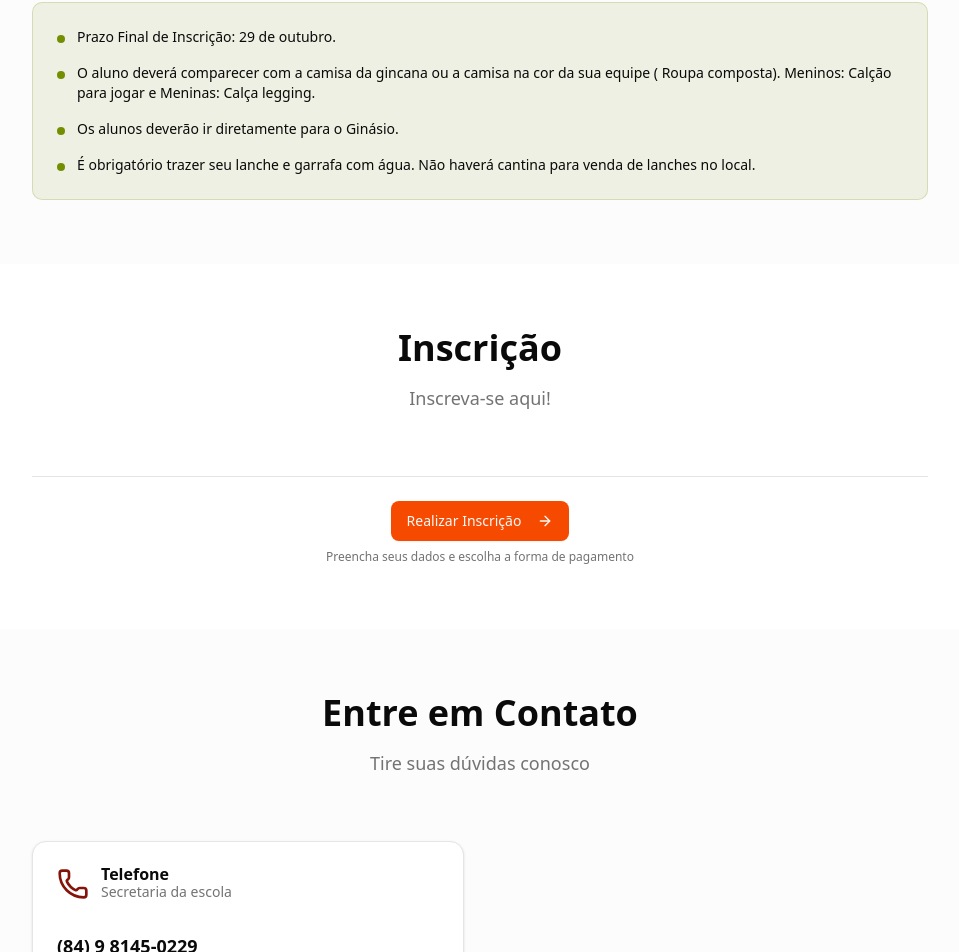
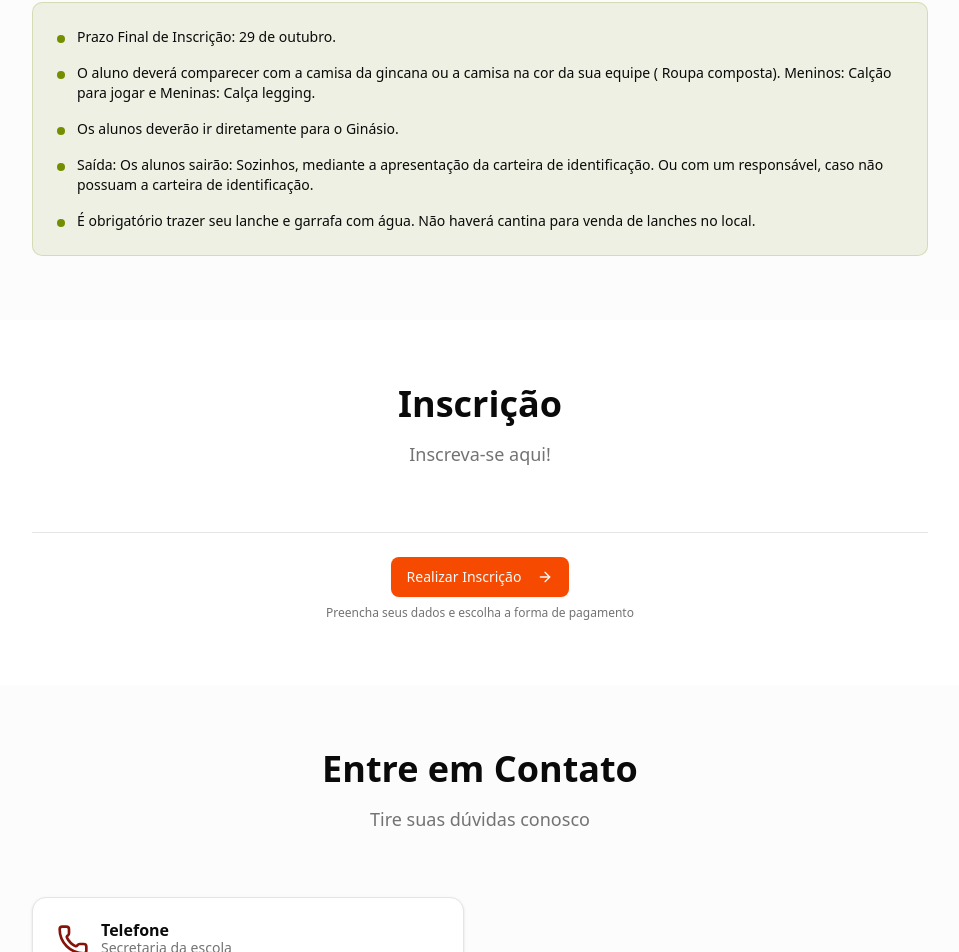
Before and after one commit to pedrologapp/amadeus-2025-jogosinterclasse, a React (Vite) app: page / in a window 1280 px wide. Shown: the part 1500-2452 px from the top of the page, without its empty margins (160-1119 px from the left). Built offline with nearby package versions, Linux system fonts and the light colour scheme.

Commit message:
Update App.jsx

```diff
--- a/src/App.jsx
+++ b/src/App.jsx
@@ -288,6 +288,14 @@ import React, { useState } from 'react';
                   </p>
                 </div>
               </div>
+			 <div className="flex items-start space-x-3">
+                <div className="w-2 h-2 bg-accent rounded-full mt-2 flex-shrink-0"></div>
+                <div>
+                  <p className="text-sm">
+                   Saída: Os alunos sairão: Sozinhos, mediante a apresentação da carteira de identificação. Ou com um responsável, caso não possuam a carteira de identificação.
+                  </p>
+                </div>
+              </div>
               <div className="flex items-start space-x-3">
                 <div className="w-2 h-2 bg-accent rounded-full mt-2 flex-shrink-0"></div>
                 <div>
```
